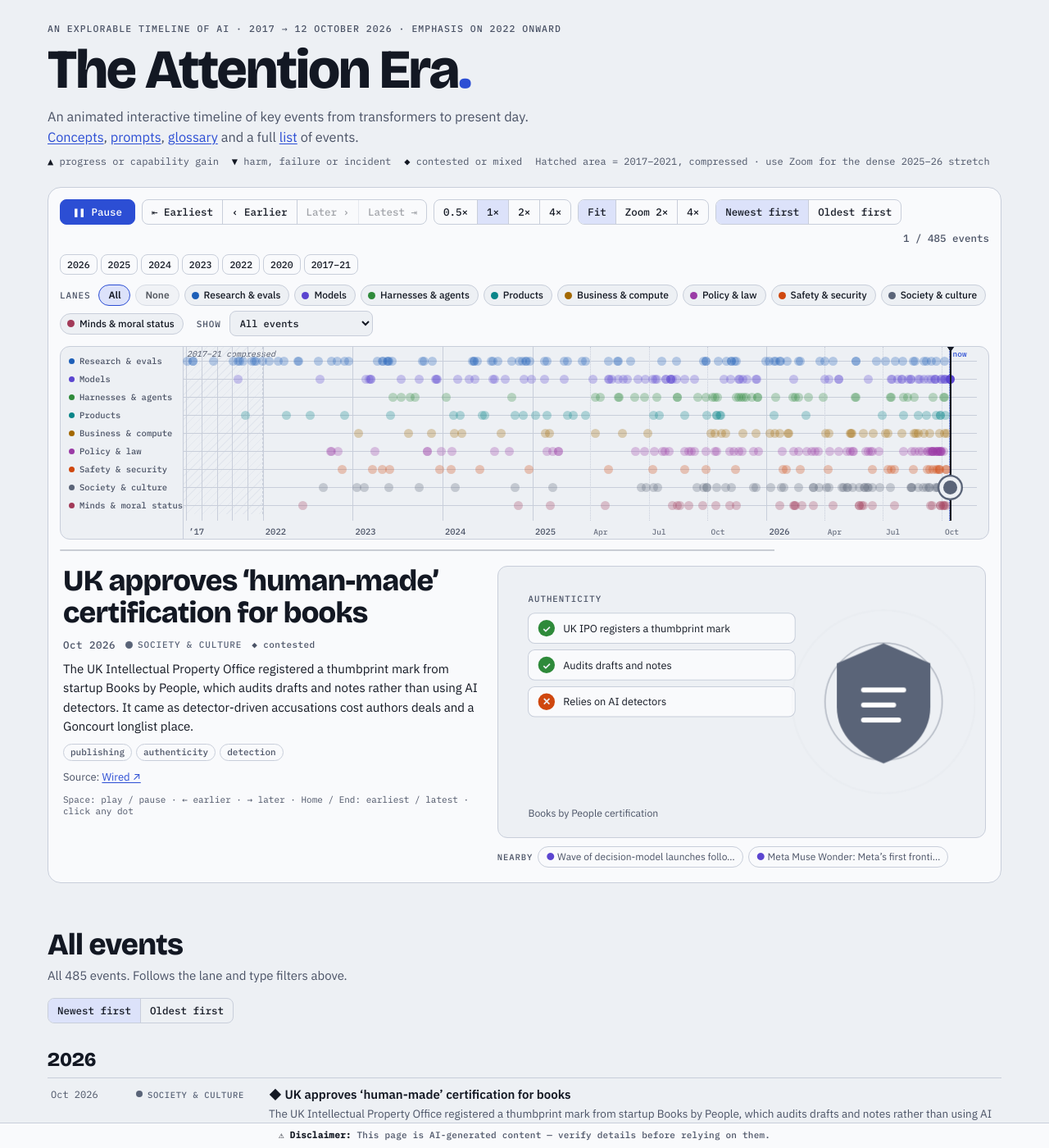
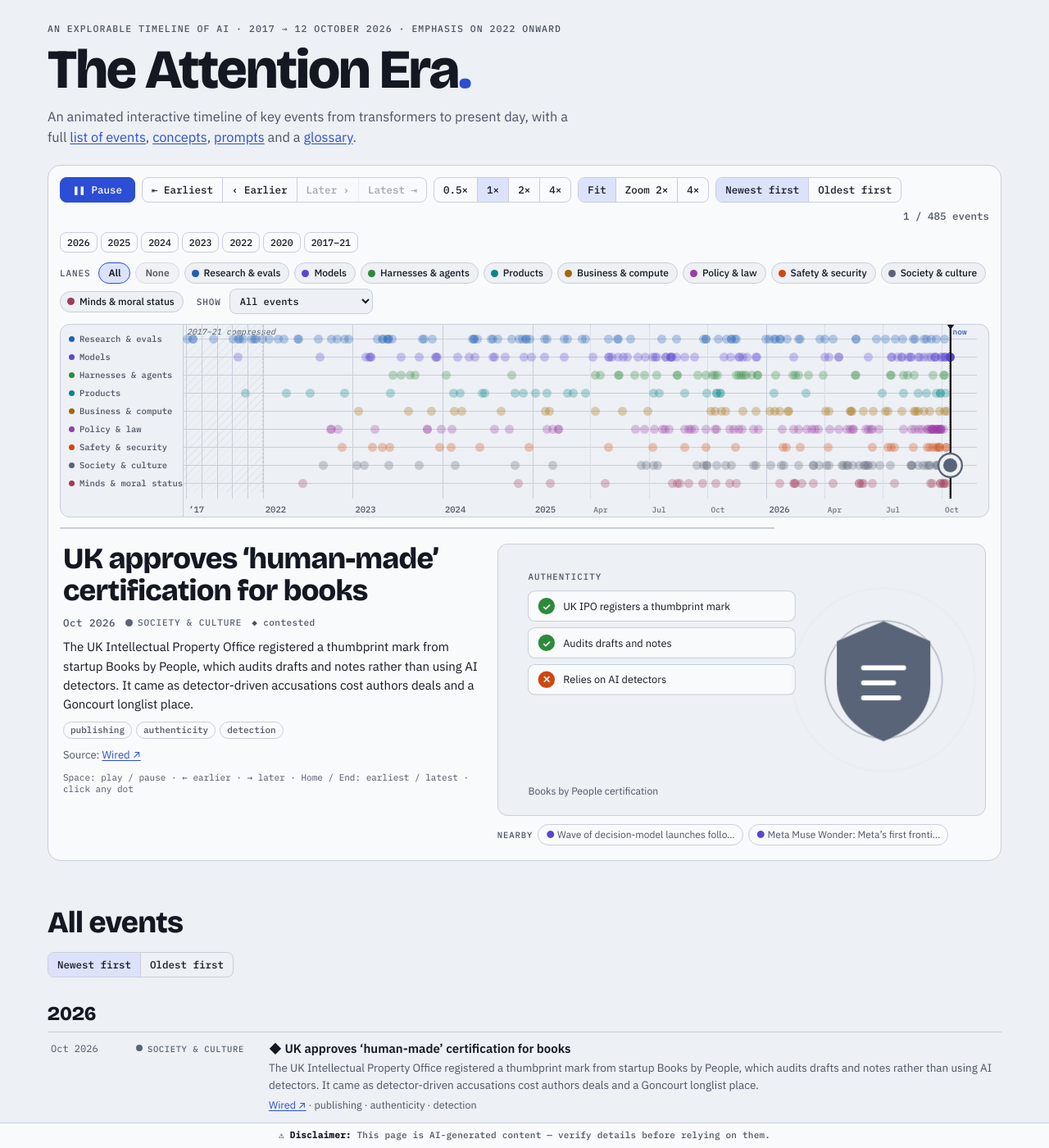
Before and after one commit to rcanand/rcanand.github.io, a Jekyll site: the page dynamic/the-attention-era.html, which Jekyll copies as it is, in a window 1280 px wide and 1400 px high. Shown: the whole window at 82% size. Built offline with Jekyll 4.4.1, drawn with Linux system fonts in a browser that asks for light colours.

Commit message:
v8 - removed more noise

```diff
--- a/dynamic/the-attention-era.html
+++ b/dynamic/the-attention-era.html
@@ -277,13 +277,7 @@ footer{margin-top:56px;padding-top:18px;border-top:1px solid var(--rule);font-si
   <header class="top">
     <div class="eyebrow">An explorable timeline of AI · 2017 → 12 October 2026 · emphasis on 2022 onward</div>
     <h1>The Attention Era<span class="q">.</span></h1>
-    <p class="lede">An animated interactive timeline of key events from transformers to present day. <a href="#concepts">Concepts</a>, <a href="#prompts">prompts</a>, <a href="#terms">glossary</a> and a full <a href="#log">list</a> of events.</p>
-    <div class="legend-row" aria-label="Legend">
-      <span><b>▲</b> progress or capability gain</span>
-      <span><b>▼</b> harm, failure or incident</span>
-      <span><b>◆</b> contested or mixed</span>
-      <span>Hatched area = 2017–2021, compressed · use Zoom for the dense 2025–26 stretch</span>
-    </div>
+    <p class="lede">An animated interactive timeline of key events from transformers to present day, with a full <a href="#log">list of events</a>, <a href="#concepts">concepts</a>, <a href="#prompts">prompts</a> and a <a href="#terms">glossary</a>.</p>
   </header>
 
   <section class="player" id="player" aria-label="Timeline player">
@@ -336,7 +330,6 @@ footer{margin-top:56px;padding-top:18px;border-top:1px solid var(--rule);font-si
   <section class="block" id="log">
     <div class="sec-h">
       <h2>All events</h2>
-      <p id="logNote">Follows the lane and type filters above.</p>
       <div class="seg" role="group" aria-label="Log order" style="margin-top:10px;width:max-content;justify-self:start;align-self:start">
         <button class="btn" type="button" data-logorder="desc" aria-pressed="true">Newest first</button>
         <button class="btn" type="button" data-logorder="asc" aria-pressed="false">Oldest first</button>
@@ -1851,7 +1845,6 @@ GLOSSARY.forEach(([t,d])=>gl.insertAdjacentHTML("beforeend",`<div><dt>${esc(t)}<
 /* ---------- log ---------- */
 const lg=document.getElementById("logList");
 function renderLog(){if(!lg)return;lg.innerHTML="";let yr=null,box=null;const vis=EVENTS.filter(visible);const list=st.logOrder==="desc"?vis.slice().reverse():vis;
-const note=document.getElementById("logNote");if(note)note.textContent=vis.length===EVENTS.length?`All ${EVENTS.length} events. Follows the lane and type filters above.`:`${vis.length} of ${EVENTS.length} events, matching the lane and type filters above.`;
 if(!vis.length)lg.innerHTML=`<p class="empty">No events match the current filters.</p>`;
 list.forEach(e=>{if(e.y!==yr){yr=e.y;box=document.createElement("div");box.className="log-year";box.innerHTML=`<h3>${yr}</h3>`;lg.appendChild(box);}
   box.insertAdjacentHTML("beforeend",`<div class="row" style="--c:var(--c-${e.l})"><div class="d">${fmt(e.d)}</div><div class="ln"><i></i>${esc(laneName(e.l))}</div><div class="c"><button class="t" type="button" data-go="${e.i}" data-scroll="1">${VAL[e.v][0]} ${esc(e.t)}</button><p>${esc(e.s)}</p><div class="src"><a href="${e.u}" target="_blank" rel="noopener">${esc(e.src)} ↗</a>${e.tg.length?" · "+e.tg.map(esc).join(" · "):""}</div></div></div>`);});}
```
Also changed, not shown: other parts of dynamic/the-attention-era.html (+2 -1 lines).
